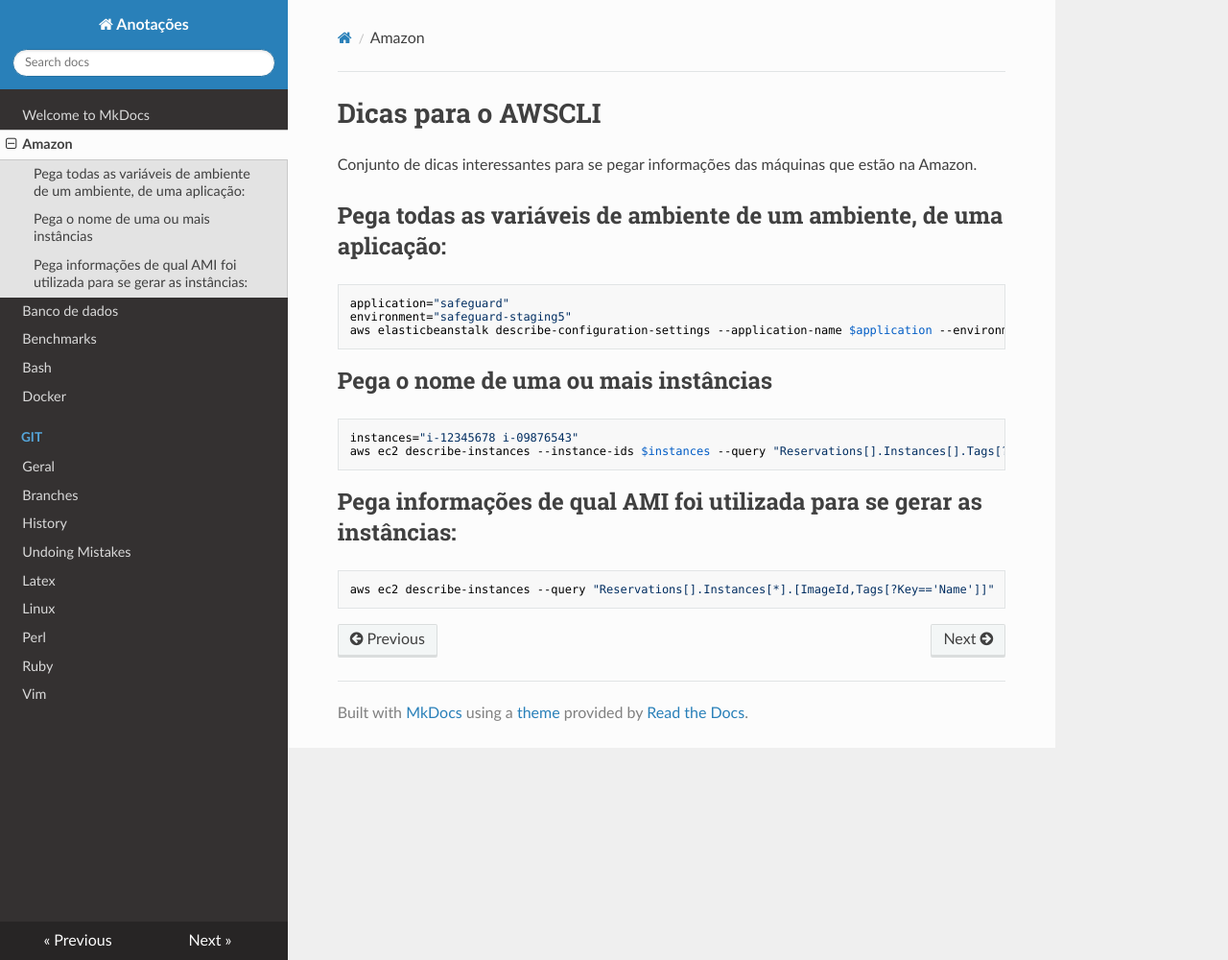
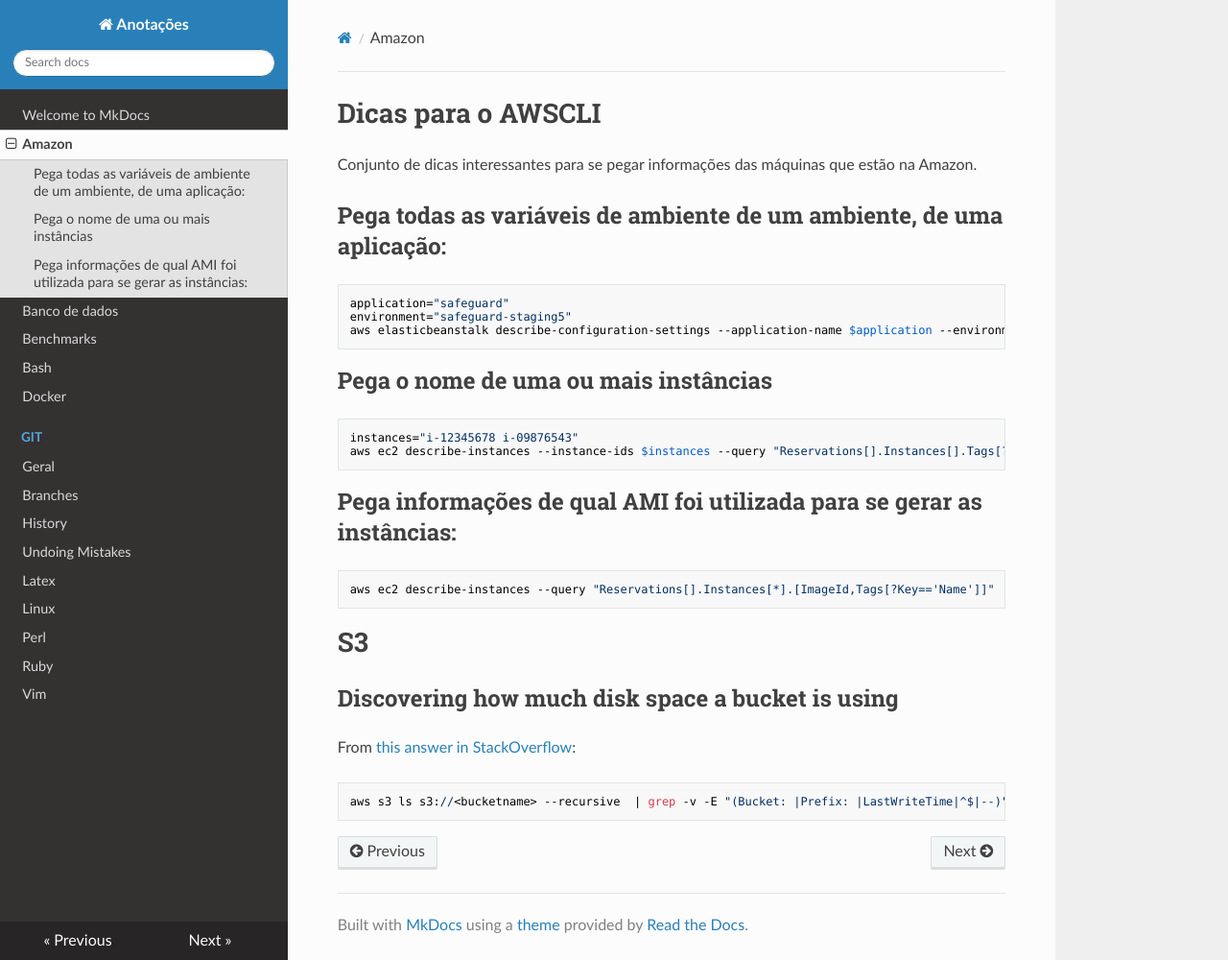
Before and after one commit to hposca/useful_notes, an MkDocs documentation site: the page built from docs/amazon.md, in a window 1280 px wide and 1000 px high. Shown: the whole window at 96% size. Built offline with MkDocs 1.6.1, drawn with Linux system fonts in a browser that asks for light colours; nearby versions of some CDN libraries; old or Windows-style settings are respelled for this version of MkDocs.

Commit message:
Como pegar o tamanho total ocupado por um bucket no S3

```diff
--- a/docs/amazon.md
+++ b/docs/amazon.md
@@ -22,3 +22,11 @@ aws ec2 describe-instances --instance-ids $instances --query "Reservations[].Ins
 ~~~ Bash
 aws ec2 describe-instances --query "Reservations[].Instances[*].[ImageId,Tags[?Key=='Name']]"
 ~~~
+
+# S3
+
+## Discovering how much disk space a bucket is using
+
+From [this answer in StackOverflow](http://stackoverflow.com/questions/8975959/aws-s3-how-do-i-see-how-much-disk-space-is-using):
+
+    aws s3 ls s3://<bucketname> --recursive  | grep -v -E "(Bucket: |Prefix: |LastWriteTime|^$|--)" | awk 'BEGIN {total=0}{total+=$3}END{print total/1024/1024" MB"}'
```
